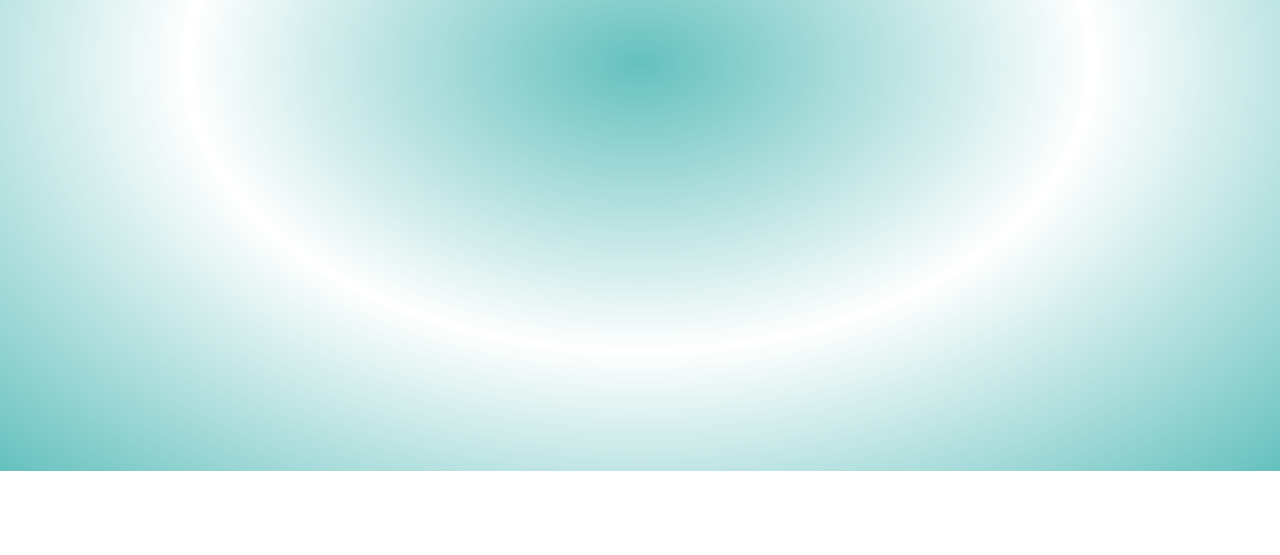
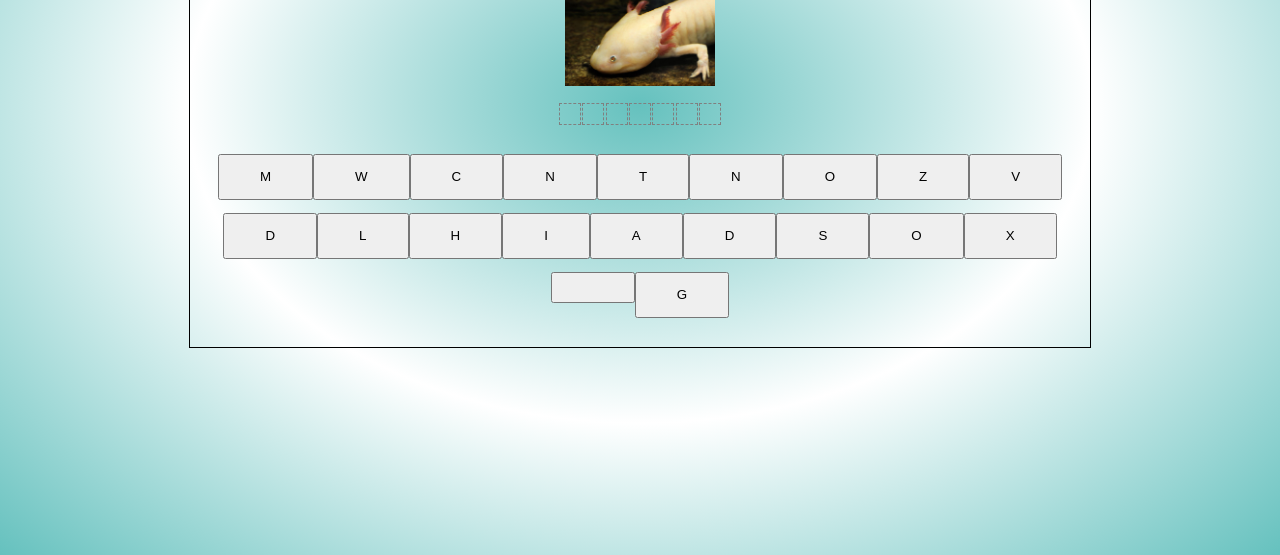
Before and after one commit to Ludivine-WhitFlarr/jeu-Bilal-Ludivine, a React app: page /AnimalQuiz in a window 1280 px wide. Shown: the part 345-900 px from the top of the page. Before the commit the page ends 816 px from the top, so only its background shows below. Built offline with nearby package versions, Linux system fonts and the light colour scheme.

Commit message:
bilal-animal

```diff
--- a/package.json
+++ b/package.json
@@ -3,9 +3,11 @@
   "version": "0.1.0",
   "private": true,
   "dependencies": {
+    "lodash": "^4.17.11",
     "node-sass": "^4.9.3",
     "react": "^16.5.1",
     "react-dom": "^16.5.1",
+    "react-redux": "^5.0.7",
     "react-router-dom": "^4.3.1",
     "react-scripts": "1.1.5"
   },
--- a/src/css/App.css
+++ b/src/css/App.css
@@ -54,7 +54,7 @@
 }
 .Quiz{
   width: 900px;
-  height: 500px;
+  height: auto;
   border:1px solid;
   margin: auto;
   margin-top: 100px;
@@ -86,19 +86,23 @@
   width: 100px;
   margin-left: 1em;
 }
-.Logo > ul {
+.Logo > ul , .Animal > ul  {
   list-style: none;
   padding: 0;
   display: flex;
   flex-wrap: wrap;
   justify-content: center;
 }
- .Logo > ul > li{
+ .Logo > ul > li , .Animal > ul > li{
    font-size: 10pt;
    margin-bottom: 1em;
  }
 
- .Logo > ul > li > button{
+ .Animal > img {
+   width: 200px;
+ }
+
+ .Logo > ul > li > button , .Animal > ul > li > button{
    padding: 1em 3em;
  }
 
@@ -106,3 +110,12 @@
    display: flex;
    justify-content: space-around;
  }
+
+.word li {
+     border: 1px dashed grey;
+     height: 1em;
+     width: 1em;
+     font-size: 2em;
+     padding: 0.25em;
+     margin: 0.05em;
+}
--- a/src/js/Animal-Quiz.jsx
+++ b/src/js/Animal-Quiz.jsx
@@ -1,13 +1,47 @@
-import React, { Component, Fragment } from 'react';
+import React, { Component } from 'react';
+
+import Axoloti from '../img/animaux/axolotl.jpg';
+import Emeu from '../img/animaux/emeu.jpg';
+import Narval from '../img/animaux/narval.jpg';
+import Renard from '../img/animaux/renard.jpg';
+import Requin from '../img/animaux/requin.jpg';
+import Tarsier from '../img/animaux/tarsier.jpg';
+import Tatou from '../img/animaux/tatou.jpg';
+import Quizz from './Quizz';
 
 class AnimalQuiz extends Component {
   render() {
     return (
-      <Fragment>
-      <div>
-        <p>AnimalQuiz</p>
-      </div>
-      </Fragment>
+      <Quizz title="Animal Quiz" data={[
+        {
+          img: Axoloti,
+          value: "Axoloti"
+        },
+        {
+          img: Emeu,
+          value: "Emeu"
+        },
+        {
+          img: Narval,
+          value: "Narval"
+        },
+        {
+          img: Renard,
+          value: "Renard"
+        },
+        {
+          img: Requin,
+          value: "Requin"
+        },
+        {
+          img: Tarsier,
+          value: "Tarsier"
+        },
+        {
+          img: Tatou,
+          value: "Tatou"
+        }
+      ]} />
     );
   }
 }
--- a/src/js/Logo-Quiz.jsx
+++ b/src/js/Logo-Quiz.jsx
@@ -1,4 +1,5 @@
-import React, { Component, Fragment } from 'react';
+import React, { Component } from 'react';
+
 import Adidas from '../img/logo/Adidas.png';
 import Android from '../img/logo/android.png';
 import Apple from '../img/logo/apple.png';
@@ -9,15 +10,12 @@ import EdenSchool from '../img/logo/ednschool.png';
 import Pepsi from '../img/logo/Pepsi.png';
 import Puma from '../img/logo/puma.png';
 
-import Logo from './Logo';
+import Quizz from './Quizz';
 
 class LogoQuiz extends Component {
-  state = {
-    nombre: 0,
-    score: 0,
-    currentIndex: 0,
-    nbDeCoups:0,
-    img:[
+  render() {
+    return (
+      <Quizz title="Logo Quizup" data={[
         {
           img: Adidas,
           value: "Adidas"
@@ -54,44 +52,8 @@ class LogoQuiz extends Component {
           img: Pepsi,
           value: "Pepsi"
         }
-    ]
-  }
-  render() {
-    const { img, currentIndex, nombre , score, nbDeCoups  } = this.state;
-    const { name , testWord } = this.props;
-
-    const current = img[currentIndex];
-
-    return (
-      <div className="Quiz">
-        <div className="Quizz">
-          <p>NbDePartieJoue: {nombre}</p>
-          <p>score: {score}</p>
-          <p>NbDeCoup: {nbDeCoups}</p>
-        </div>
-        <h1>Logo Quizzup</h1>
-        <Logo key={currentIndex} logo={current.img} name={current.value} onWin={this.onWin} onPlay={this.onPlay} />
-      </div>
+      ]} />
     );
-  }
-
-  onPlay = () => {
-    const { nbDeCoups } = this.state;
-
-    this.setState({
-      nbDeCoups: nbDeCoups+1,
-    })
-  }
-
-  onWin = () => {
-    const { nombre, score, img, currentIndex, nbDeCoups  } = this.state;
-
-    this.setState({
-      nombre: nombre + 1,
-      score: score + 20 - (nbDeCoups - img[currentIndex].value.length),
-      currentIndex: (currentIndex + 1) % img.length,
-      nbDeCoups: 0
-    })
   }
 }
 
--- a/src/js/Logo.jsx
+++ b/src/js/Logo.jsx
@@ -34,18 +34,20 @@ class Logo extends Component {
 
   render () {
     const { letters, goodLetters, usedLetters } = this.state;
+    const { name } = this.props;
 
     return (
       <div className="Logo">
         <img src={this.props.logo} />
-        <ul>
+        <ul className="word">
           {
-            goodLetters.map((letter) => (
+            [...goodLetters, ...(new Array(name.length - goodLetters.length)).fill("")]
+            .map((letter) => (
               <li>{letter}</li>
             ))
           }
         </ul>
-        <ul>
+        <ul className="letters">
           {
             letters.map((letter , i) => (
               <li>
--- /dev/null
+++ b/src/js/Quizz.jsx
@@ -0,0 +1,58 @@
+import React, { Component, Fragment } from 'react';
+
+import Axoloti from '../img/animaux/axolotl.jpg';
+import Emeu from '../img/animaux/emeu.jpg';
+import Narval from '../img/animaux/narval.jpg';
+import Renard from '../img/animaux/renard.jpg';
+import Requin from '../img/animaux/requin.jpg';
+import Tarsier from '../img/animaux/tarsier.jpg';
+import Tatou from '../img/animaux/tatou.jpg';
+import Logo from './Logo';
+
+class AnimalQuiz extends Component {
+  state = {
+    nombre: 0,
+    score: 0,
+    currentIndex: 0,
+    nbDeCoups:0
+  }
+  render() {
+    const { currentIndex, nombre , score, nbDeCoups  } = this.state;
+    const { name , testWord, data, title } = this.props;
+
+    const current = data[currentIndex];
+
+    return (
+      <div className="Quiz">
+        <div className="Quizz">
+          <p>NbDePartieJoue: {nombre}</p>
+          <p>score: {score}</p>
+          <p>NbDeCoup: {nbDeCoups}</p>
+        </div>
+        <h1>{ title }</h1>
+        <Logo key={currentIndex} logo={current.img} name={current.value} onWin={this.onWin} onPlay={this.onPlay} />
+      </div>
+    );
+  }
+  onPlay = () => {
+    const { nbDeCoups } = this.state;
+
+    this.setState({
+      nbDeCoups: nbDeCoups+1,
+    })
+  }
+
+  onWin = () => {
+    const { nombre, score, currentIndex, nbDeCoups  } = this.state;
+    const { data } = this.props;
+
+    this.setState({
+      nombre: nombre + 1,
+      score: score + 20 - (nbDeCoups - data[currentIndex].value.length),
+      currentIndex: (currentIndex + 1) % data.length,
+      nbDeCoups: 0
+    })
+  }
+}
+
+export default AnimalQuiz;
```
Also changed, not shown: 1 other file. Lines whose indentation alone changed are shown as unchanged.
